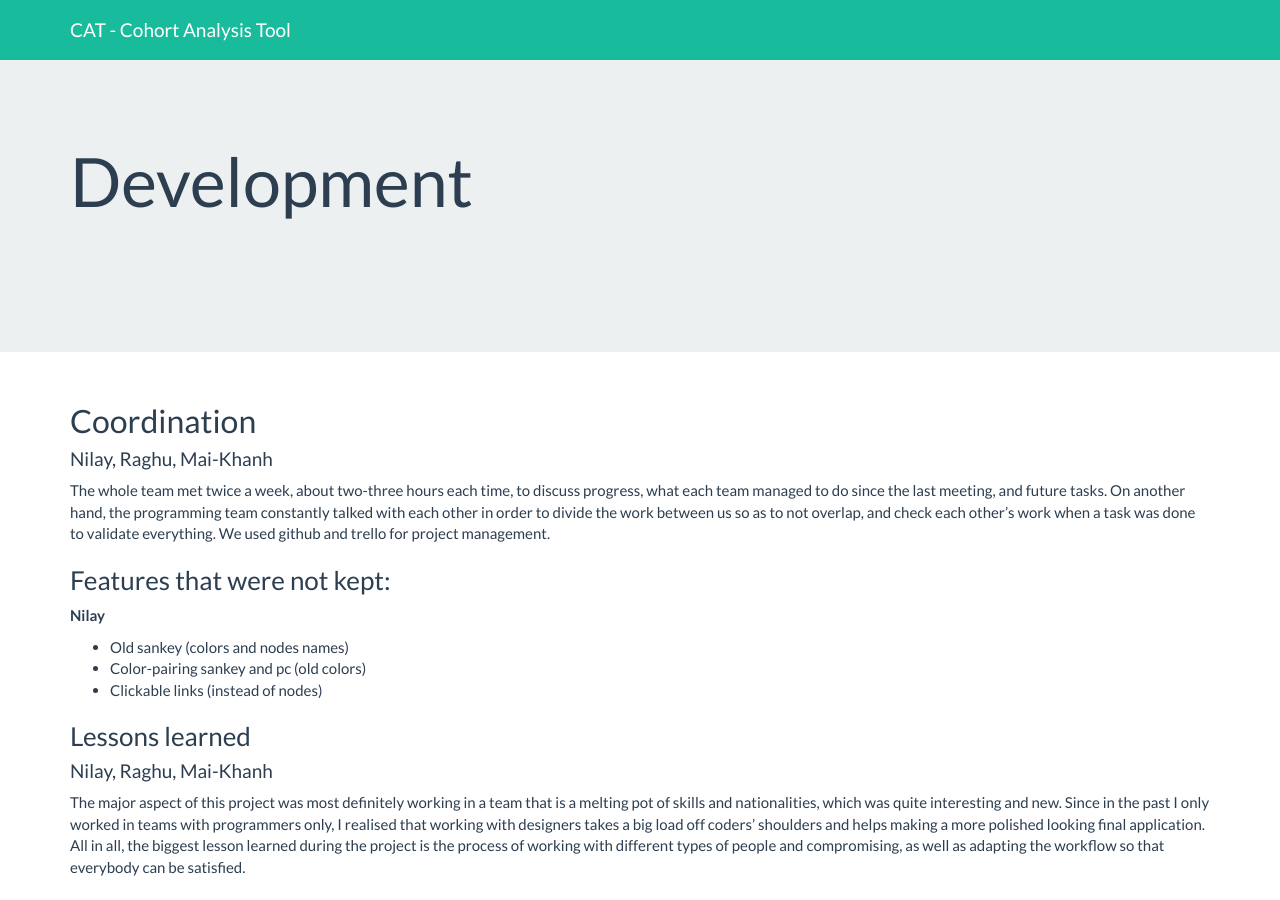
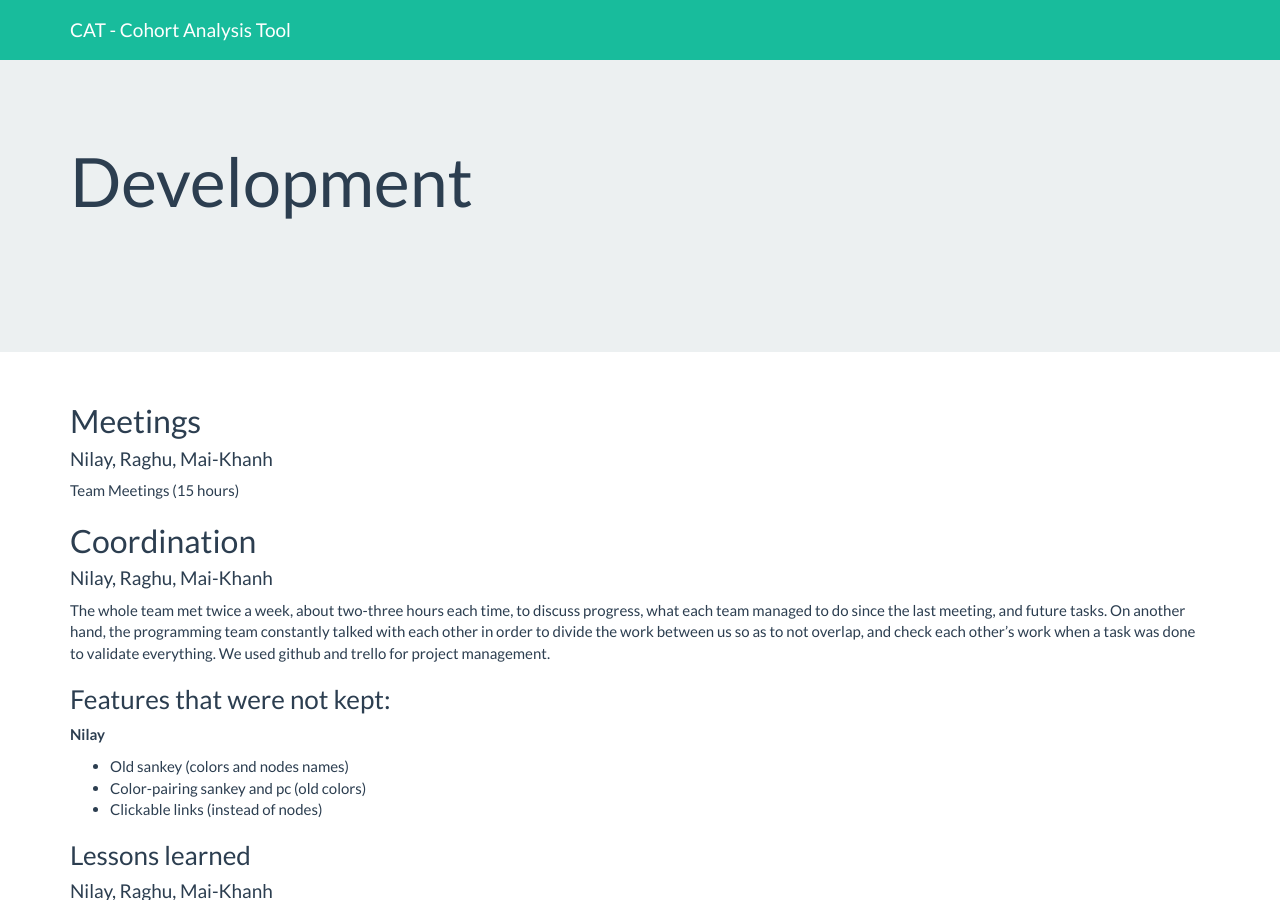
Before and after one commit to raghunayyar/savingprivatenuts, a Jekyll site: the page built from code.md, in a window 1280 px wide and 900 px high. Built offline with Jekyll 4.4.1, drawn with Linux system fonts in a browser that asks for light colours; our own code applies the rules of GitHub Pages for plain Markdown files.

Commit message:
Adds meeting section to dev page

```diff
--- a/code.md
+++ b/code.md
@@ -2,6 +2,12 @@
 layout: team
 page-head: Development
 ---
+## Meetings
+
+#### Nilay, Raghu, Mai-Khanh
+Team Meetings (15 hours)
+
+
 ## Coordination
 
 #### Nilay, Raghu, Mai-Khanh
```
